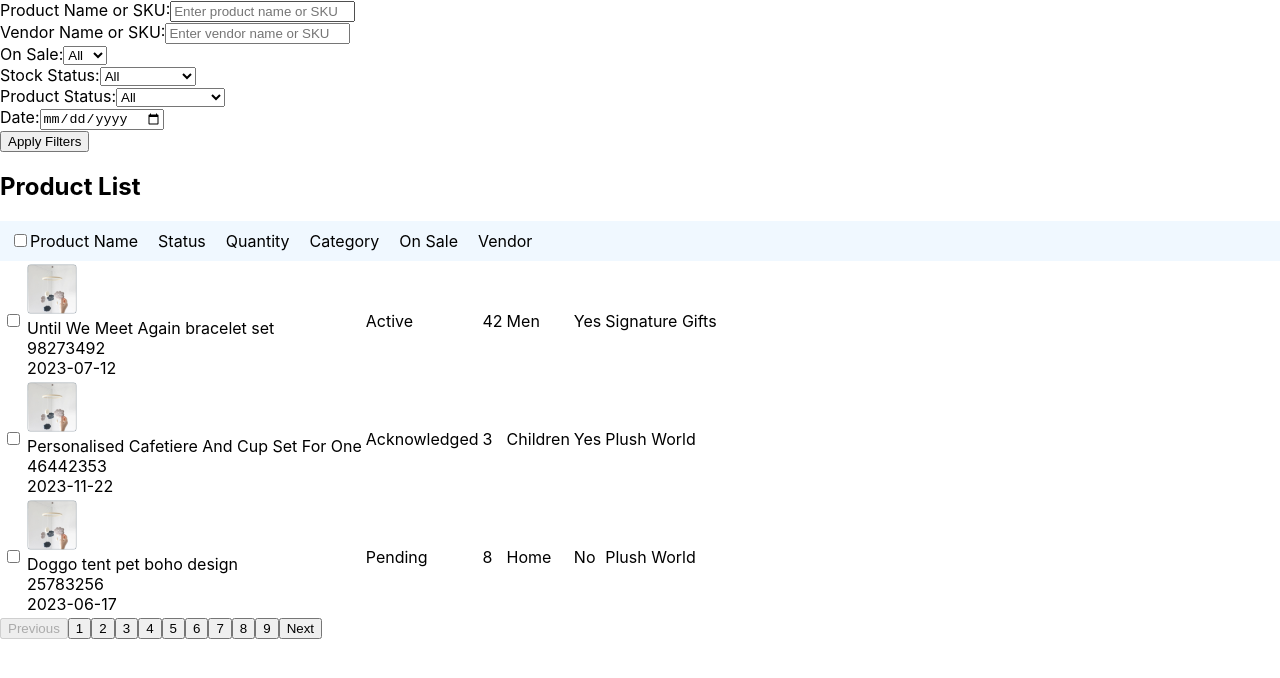
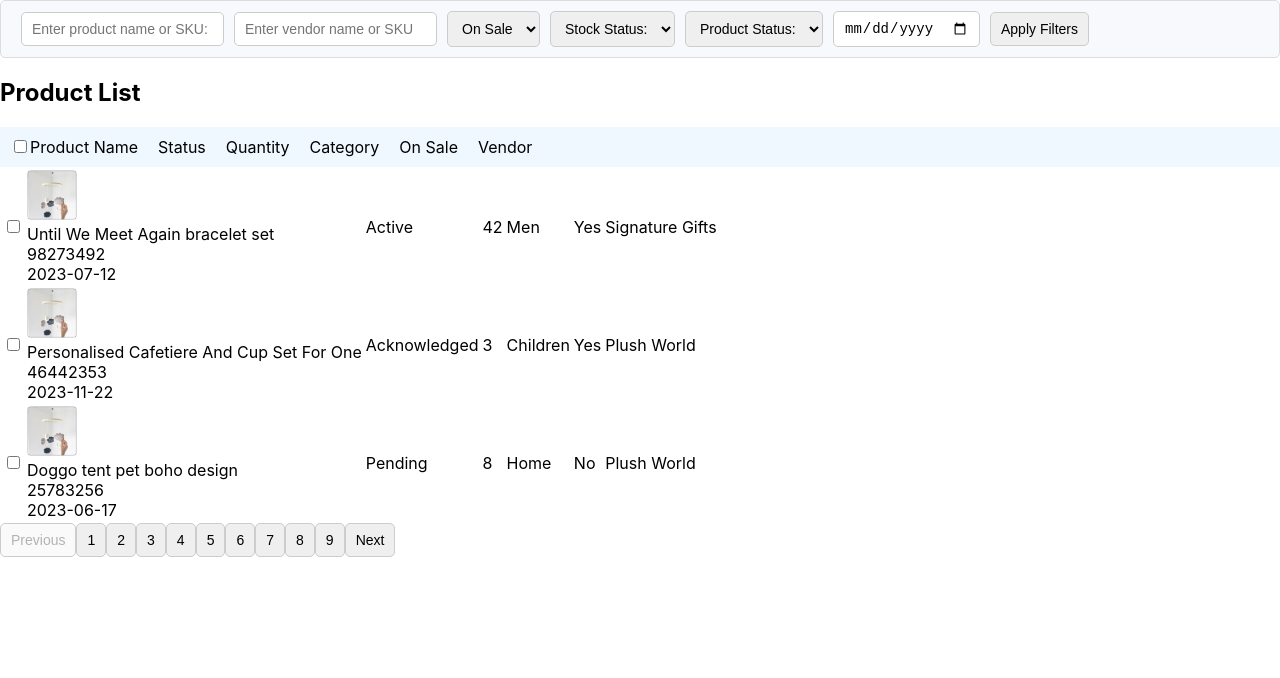
Before and after one commit to smas0900/product_search, a React (Create React App) app: page / in a window 1280 px wide. Shown: the top 678 px of the page. Built offline with nearby package versions, Linux system fonts and the light colour scheme; data requests are answered from the project's data file.

Commit message:
add code

```diff
--- /dev/null
+++ b/src/components/Navigation/Navbar.css
@@ -0,0 +1,79 @@
+.navbar {
+    background-color: #f8f9fc;
+    border: 1px solid #ddd;
+    padding: 10px 20px;
+    border-radius: 5px;
+    font-family: Arial, sans-serif;
+  }
+
+  .tabs {
+    display: flex;
+    margin-bottom: 15px;
+  }
+
+  .tab {
+    padding: 10px 20px;
+    cursor: pointer;
+    color: #333;
+    border-bottom: 2px solid transparent;
+  }
+
+  .tab.active {
+    font-weight: bold;
+    border-color: #007bff;
+  }
+
+  .navbar-content {
+    display: flex;
+    gap: 10px;
+    flex-wrap: wrap;
+    align-items: center;
+  }
+
+  input,
+  button,
+  select {
+    padding: 8px 10px;
+    border: 1px solid #ccc;
+    border-radius: 5px;
+    font-size: 14px;
+  }
+
+  input:focus,
+  button:focus,
+  select:focus {
+    outline: none;
+    border-color: #007bff;
+  }
+
+  .apply-button {
+    background-color: #003366;
+    color: white;
+    border: none;
+    cursor: pointer;
+    padding: 8px 15px;
+    border-radius: 5px;
+    font-weight: bold;
+  }
+
+  .apply-button:hover {
+    background-color: #004080;
+  }
+
+  .clear-button {
+    background-color: #ddd;
+    color: #333;
+    border: none;
+    cursor: pointer;
+    padding: 8px 15px;
+    border-radius: 5px;
+  }
+
+  .clear-button:hover {
+    background-color: #ccc;
+  }
+
+  .date-filter {
+    padding: 8px 10px;
+    border-radius: 5px;
+  }
--- a/src/components/Navigation/OnSale.js
+++ b/src/components/Navigation/OnSale.js
@@ -3,13 +3,13 @@ import React from 'react';
 const OnSaleDropdown = ({ value, onOnSaleChange }) => {
   return (
     <div className="filter">
-      <label htmlFor="on-sale">On Sale:</label>
+      {/* <label htmlFor="on-sale">On Sale:</label> */}
       <select
         id="on-sale"
         value={value || ''}  // If value is empty, it'll show 'All'
         onChange={(e) => onOnSaleChange(e.target.value)}
       >
-        <option value="">All</option> {/* Default "All" option */}
+        <option value="">On Sale</option> {/* Default "All" option */}
         <option value="yes">Yes</option>
         <option value="no">No</option>
       </select>
--- a/src/components/Navigation/ProductSearch.js
+++ b/src/components/Navigation/ProductSearch.js
@@ -3,13 +3,13 @@ import React from 'react';
 const ProductSearch = ({ productQuery, onProductQueryChange }) => {
   return (
     <div className="filter">
-      <label htmlFor="product-query">Product Name or SKU:</label>
+      {/* <label htmlFor="product-query">Product Name or SKU:</label> */}
       <input
         type="text"
         id="product-query"
         value={productQuery}
         onChange={(e) => onProductQueryChange(e.target.value)} // Update product query
-        placeholder="Enter product name or SKU"
+        placeholder="Enter product name or SKU:"
       />
     </div>
   );
--- a/src/components/Navigation/ProductStatus.js
+++ b/src/components/Navigation/ProductStatus.js
@@ -3,14 +3,14 @@ import React from 'react';
 const ProductStatusDropdown = ({ value, onProductStatusChange }) => {
   return (
     <div className="filter">
-      <label htmlFor="product-status">Product Status:</label>
+      {/* <label htmlFor="product-status">Product Status:</label> */}
       <select
         id="product-status"
         value={value || ''}
         onChange={(e) => onProductStatusChange(e.target.value)}
       >
 
-        <option value="">All</option>
+        <option value="">Product Status:</option>
         <option value="Active">Active</option>
         <option value="Acknowledged">Acknowledged</option>
         <option value="Pending">Pending</option>
--- a/src/components/Navigation/StockStatus.js
+++ b/src/components/Navigation/StockStatus.js
@@ -3,13 +3,13 @@ import React from 'react';
 const StockStatusDropdown = ({ value, onStockStatusChange }) => {
   return (
     <div className="filter">
-      <label htmlFor="stock-status">Stock Status:</label>
+      {/* <label htmlFor="stock-status">Stock Status:</label> */}
       <select
         id="stock-status"
         value={value || ''}  // If value is empty, it'll show 'All'
         onChange={(e) => onStockStatusChange(e.target.value)}
       >
-        <option value="">All</option> {/* Default "All" option */}
+        <option value="">Stock Status:</option> {/* Default "All" option */}
         <option value="in_stock">In Stock</option>
         <option value="out_of_stock">Out of Stock</option>
       </select>
--- a/src/components/Navigation/VendorSearch.js
+++ b/src/components/Navigation/VendorSearch.js
@@ -3,7 +3,7 @@ import React from 'react';
 const VendorSearch = ({ vendorQuery, onVendorQueryChange }) => {
   return (
     <div className="filter">
-      <label htmlFor="vendor-query">Vendor Name or SKU:</label>
+      {/* <label htmlFor="vendor-query">Vendor Name or SKU:</label> */}
       <input
         type="text"
         id="vendor-query"
--- a/src/components/Navigation/nav.js
+++ b/src/components/Navigation/nav.js
@@ -1,4 +1,5 @@
 import React from 'react';
+import './Navbar.css';
 import ProductSearch from './ProductSearch';
 import VendorSearch from './VendorSearch';
 import OnSaleDropdown from './OnSale';
@@ -44,7 +45,6 @@ const Navbar = ({
 
         {/* Date filter input */}
         <div>
-          <label>Date:</label>
           <input
             type="date"
             value={dateFilter}
--- a/src/index.js
+++ b/src/index.js
@@ -11,7 +11,5 @@ root.render(
   </React.StrictMode>
 );
 
-// If you want to start measuring performance in your app, pass a function
-// to log results (for example: reportWebVitals(console.log))
-// or send to an analytics endpoint. Learn more: https://bit.ly/CRA-vitals
+
 reportWebVitals();
```
Also changed, not shown: src/components/Products/ArchivedProducts.js (added, +41 -0 lines).
